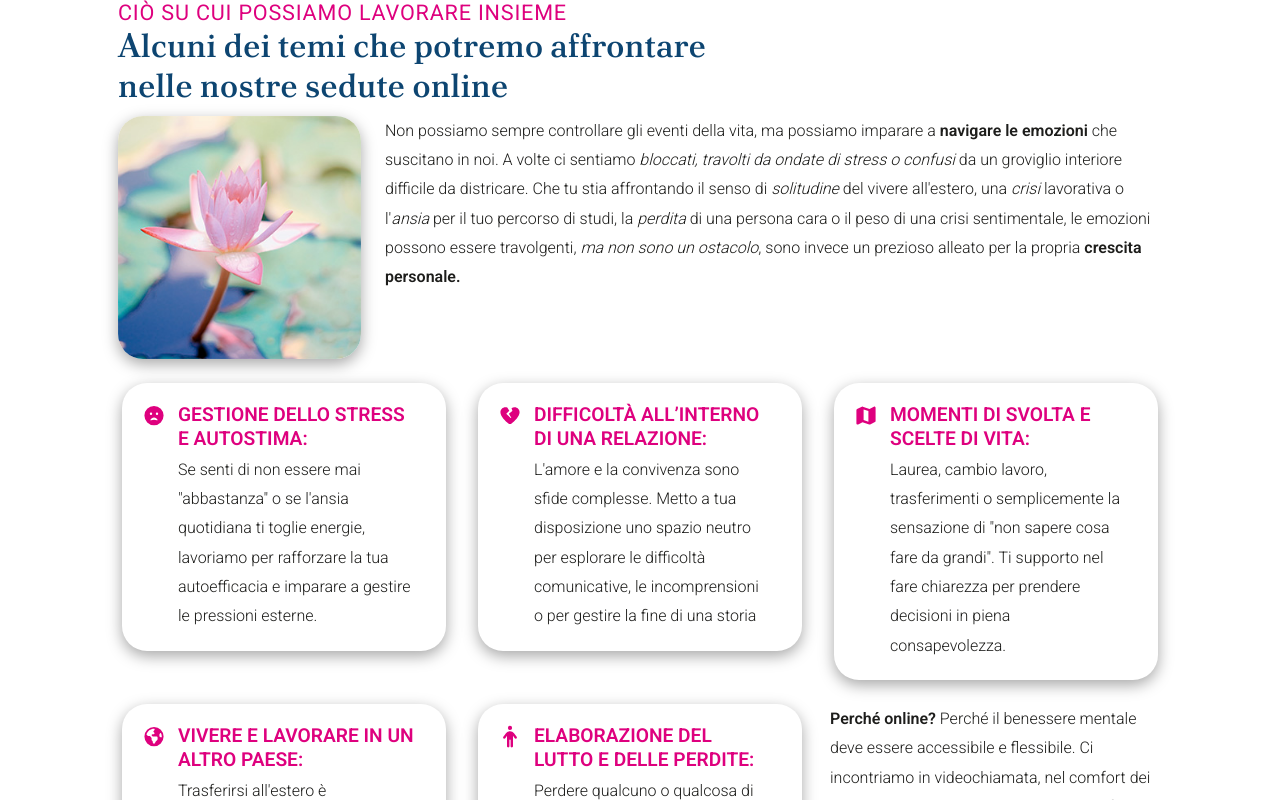
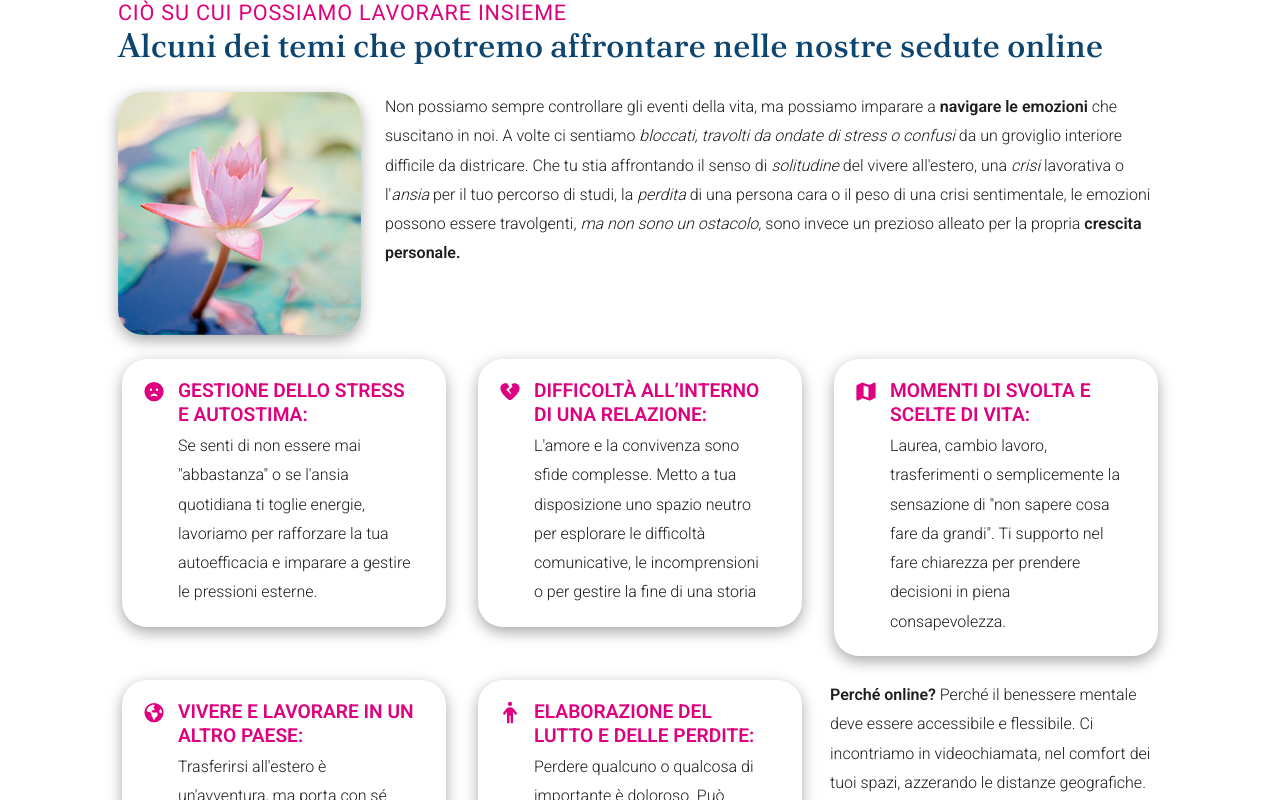
Before and after one commit to giannibussoletti/christiancecconi.it-migration, a React (Vite) app: page / in a window 1280 px wide. Shown: the top 800 px of the page. Built offline with nearby package versions, Linux system fonts and the light colour scheme.

Commit message:
Lavorare insieme Section Done

```diff
--- a/src/assets/components/InfoCard.tsx
+++ b/src/assets/components/InfoCard.tsx
@@ -4,7 +4,7 @@ import type { InfoCardTypes } from "../types"
 
 const InfoCard = (infoCardProps: InfoCardTypes) => {
   return (
-    <Row className="icon-e-serv mb-4 mx-1">
+    <Row className="icon-e-serv mb-4 mx-3">
       <Col xs="auto" className="p-0">
         <FontAwesomeIcon
           icon={infoCardProps.icon}
--- a/src/assets/components/TitleSubtitle.tsx
+++ b/src/assets/components/TitleSubtitle.tsx
@@ -1,11 +1,12 @@
+import { Col } from "react-bootstrap"
 import type { TitleSubtitleTypes } from "../types"
 
 const TitleSubtitle = (textProp: TitleSubtitleTypes) => {
   return (
-    <>
+    <Col className="mb-3">
       <h2>{textProp.title}</h2>
       {textProp.subtitle && <h3>{textProp.subtitle}</h3>}
-    </>
+    </Col>
   )
 }
 
--- a/src/assets/components/homepage/LavorareInsiemeSec.tsx
+++ b/src/assets/components/homepage/LavorareInsiemeSec.tsx
@@ -13,9 +13,7 @@ const LavorareInsiemeSec = () => {
   return (
     <>
       <Row>
-        <Col>
-          <TitleSubtitle {...lavorareInsieme} />
-        </Col>
+        <TitleSubtitle {...lavorareInsieme} />
       </Row>
       <Row xs={1} className="mb-xl-4">
         <Col lg={3}>
@@ -28,7 +26,7 @@ const LavorareInsiemeSec = () => {
       <Row xs={1} xl={3}>
         {LiIcArray.map((card) => {
           return (
-            <Col key={card.title}>
+            <Col key={card.title} className="p-0">
               <InfoCard {...card} />
             </Col>
           )
--- a/src/assets/texts/home/T_LavoreInsieme.tsx
+++ b/src/assets/texts/home/T_LavoreInsieme.tsx
@@ -10,11 +10,7 @@ import type { ButtonTypes, InfoCardTypes, TitleSubtitleTypes } from "../../types
 export const lavorareInsieme: TitleSubtitleTypes = {
   // Abbreviato in Li
   title: "Ciò su cui possiamo lavorare insieme",
-  subtitle: (
-    <>
-      Alcuni dei temi che potremo affrontare <br /> nelle nostre sedute online
-    </>
-  ),
+  subtitle: "Alcuni dei temi che potremo affrontare nelle nostre sedute online",
 }
 
 export const LITextTop = (
```
